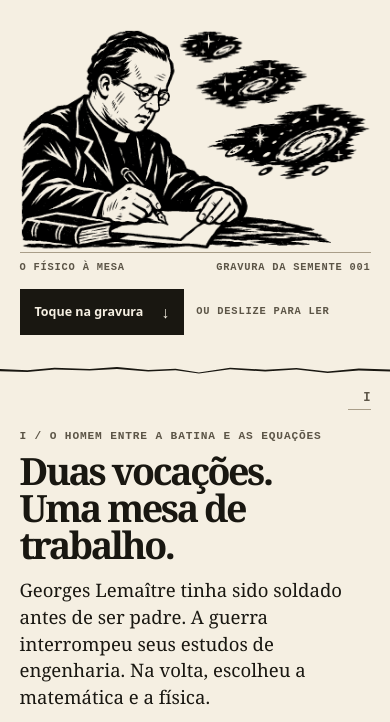
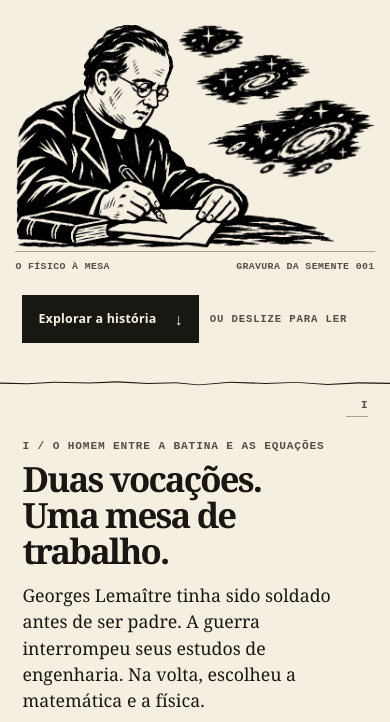
Before and after one commit to semeadorcatolico/semeadorcatolico.github.io, a plain HTML site: page sementes/001/index.html in a window 390 px wide. Shown: the part 325-1047 px from the top of the page. Drawn offline with Linux system fonts and the light colour scheme.

Commit message:
Semente 001: aplicar camada de refinamento mobile e navegação direta

```diff
--- a/sementes/001/index.html
+++ b/sementes/001/index.html
@@ -8,6 +8,7 @@
   <link rel="canonical" href="https://semeadorcatolico.github.io/sementes/001/">
   <link rel="icon" href="../../assets/sementes/001/semeador.webp" type="image/webp">
   <link rel="stylesheet" href="../../assets/sementes/001/estilo.css">
+  <link rel="stylesheet" href="../../assets/sementes/001/refino-mobile.css">
   <script src="../../assets/sementes/001/narrativa.js" defer></script>
   <title>O universo que nasceu do papel · Semente 001</title>
 </head>
@@ -30,7 +31,7 @@
         <p class="hero-lead">Um padre ajudou a formular<br class="desktop-break"> a teoria do Big Bang.</p>
       </div>
       <figure class="hero-figure">
-        <a href="#lemaitre" class="plate-link" aria-label="Toque na gravura e comece a história">
+        <a href="#lemaitre" class="plate-link" aria-label="Ir à história de Georges Lemaître">
           <img class="hero-art" src="../../assets/sementes/001/gravura.webp" width="1536" height="1024" alt="Em xilogravura, Georges Lemaître escreve à mesa enquanto três manchas de galáxias surgem acima do papel." fetchpriority="high">
           <span class="plate-layers" aria-hidden="true"></span>
           <svg class="pen-trace" viewBox="0 0 1536 1024" aria-hidden="true">
@@ -40,7 +41,7 @@
         <figcaption><span>O físico à mesa</span><span>Gravura da Semente 001</span></figcaption>
       </figure>
       <div class="hero-actions">
-        <a class="begin" href="#lemaitre"><span class="touch-label">Toque na gravura</span><span class="read-label">Comece a leitura</span><span aria-hidden="true">↓</span></a>
+        <a class="begin" href="#lemaitre"><span class="touch-label">Explorar a história</span><span class="read-label">Explorar a história</span><span aria-hidden="true">↓</span></a>
         <span class="read-time">ou deslize para ler</span>
       </div>
     </section>
```
